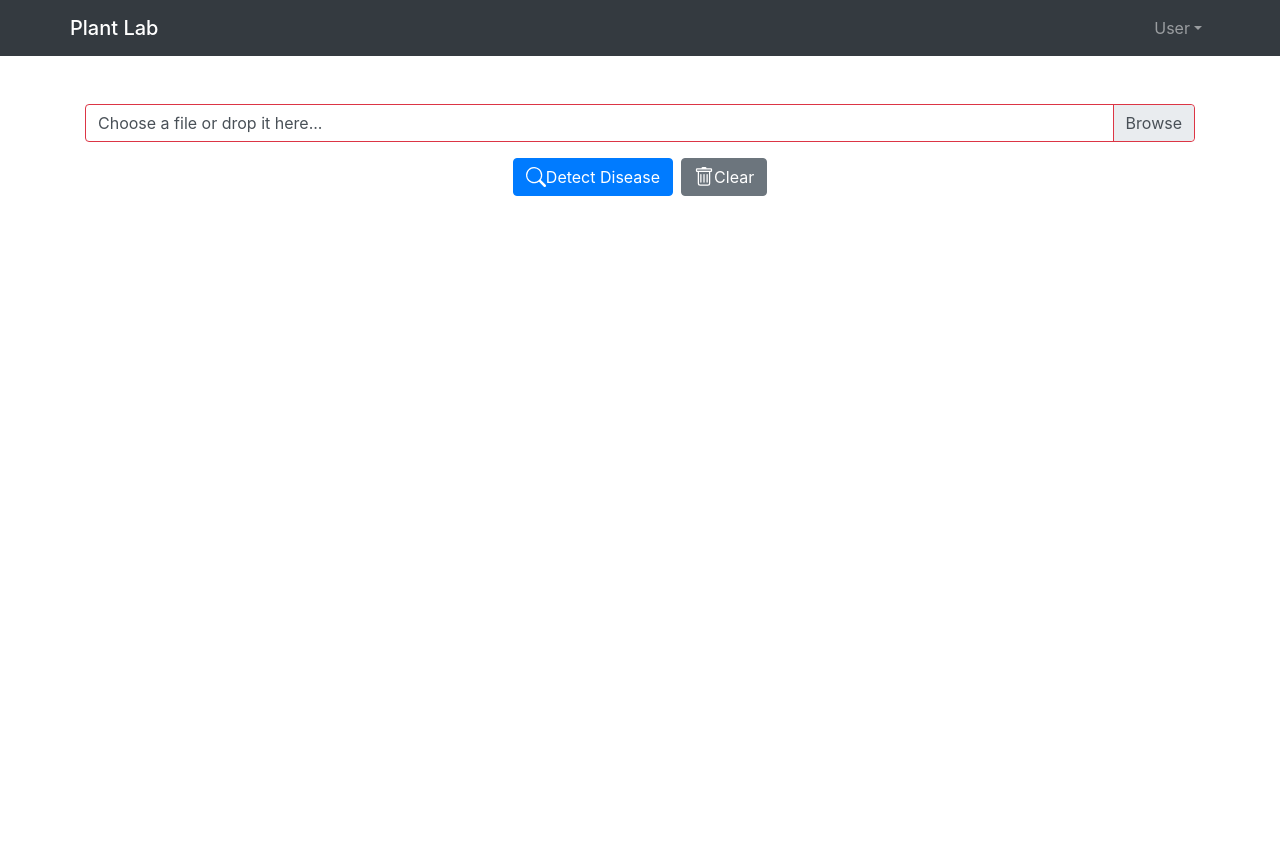
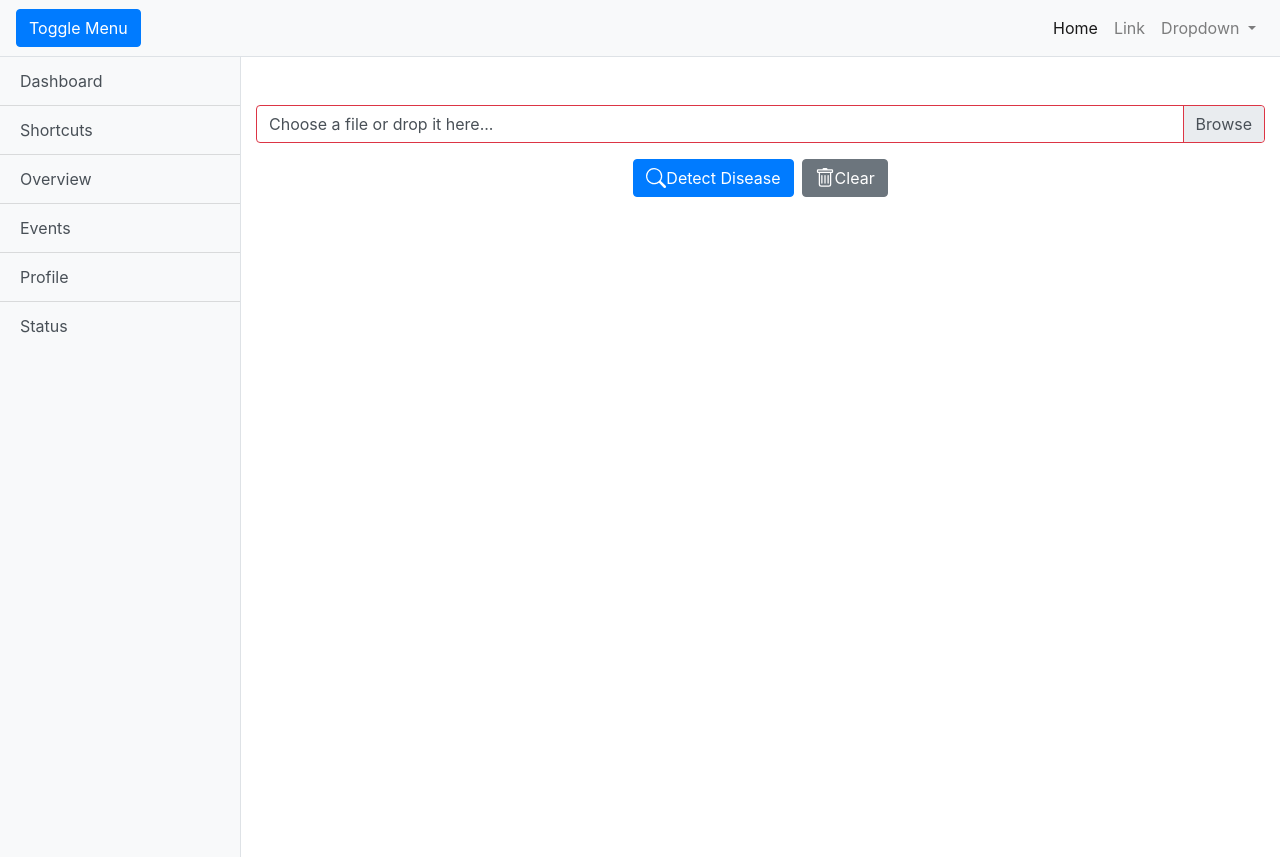
Before and after one commit to KwameKert/plantdiseaseClient, a Vue app: page /plant in a window 1280 px wide. Before the commit the page ends 800 px from the top, so only its background shows below. Built offline with nearby package versions, Linux system fonts and the light colour scheme; the HTML template or start-up script is replaced by a standard one.

Commit message:
header updated

```diff
--- a/public/styles.css
+++ b/public/styles.css
@@ -1,3 +1,3 @@
 body{
-    overflow-x: hidden;
+    overflow: hidden;
 }
--- a/src/components/layouts/Default.vue
+++ b/src/components/layouts/Default.vue
@@ -1,8 +1,13 @@
 <template>
     <div>
         <Header/>
-        <div class="container ">
-            <router-view></router-view>
+        <div class="d-flex " id="wrapper" v-bind:class="{ toggled: showMobileMenu }">
+            <Sidebar />
+            <div id="page-content-wrapper">
+                <div class="container">
+                    <router-view></router-view>
+                </div>
+            </div>
         </div>
     </div>
 
@@ -10,10 +15,13 @@
 
 <script>
 import Header from './Header';
+import Sidebar from './Sidebar';
+
 export default {
     name:'Default',
     components:{
-        Header
+        Header,
+        Sidebar
     }
 
 }
--- a/src/components/layouts/Header.vue
+++ b/src/components/layouts/Header.vue
@@ -1,10 +1,37 @@
 <template>
     <div>
-  <b-navbar type="dark" variant="dark">
+      <nav class="navbar navbar-expand-lg navbar-light bg-light border-bottom">
+        <button class="btn btn-primary" id="menu-toggle" @click="toggleMenu">Toggle Menu</button>
+
+        <button class="navbar-toggler" type="button" data-toggle="collapse" data-target="#navbarSupportedContent" aria-controls="navbarSupportedContent" aria-expanded="false" aria-label="Toggle navigation" >
+          <span class="navbar-toggler-icon"></span>
+        </button>
+
+        <div class="collapse navbar-collapse" id="navbarSupportedContent">
+          <ul class="navbar-nav ml-auto mt-2 mt-lg-0">
+            <li class="nav-item active">
+              <a class="nav-link" href="#">Home <span class="sr-only">(current)</span></a>
+            </li>
+            <li class="nav-item">
+              <a class="nav-link" href="#">Link</a>
+            </li>
+            <li class="nav-item dropdown">
+              <a class="nav-link dropdown-toggle" href="#" id="navbarDropdown" role="button" data-toggle="dropdown" aria-haspopup="true" aria-expanded="false">
+                Dropdown
+              </a>
+              <div class="dropdown-menu dropdown-menu-right" aria-labelledby="navbarDropdown">
+                <a class="dropdown-item" href="#">Action</a>
+                <a class="dropdown-item" href="#">Another action</a>
+                <div class="dropdown-divider"></div>
+                <a class="dropdown-item" href="#">Something else here</a>
+              </div>
+            </li>
+          </ul>
+        </div>
+      </nav>
+  <!-- <b-navbar type="dark" variant="dark">
       <div class="container">
-    <b-navbar-brand tag="h1" class="mb-0">Plant Lab</b-navbar-brand>
-    <b-navbar-nav>
-
+        <b-navbar-brand tag="h1" class="mb-0">Plant Lab</b-navbar-brand> <b-navbar-nav>
 
 
       <b-nav-item-dropdown text="User" right>
@@ -14,7 +41,7 @@
     </b-navbar-nav>
       </div>
 
-  </b-navbar>
+  </b-navbar> -->
 </div>
 </template>
 
--- a/src/components/layouts/Sidebar.vue
+++ b/src/components/layouts/Sidebar.vue
@@ -0,0 +1,23 @@
+<template>
+  <div class="bg-light border-right" id="sidebar-wrapper">
+      <div class="list-group list-group-flush">
+        <a href="#" class="list-group-item list-group-item-action bg-light">Dashboard</a>
+        <a href="#" class="list-group-item list-group-item-action bg-light">Shortcuts</a>
+        <a href="#" class="list-group-item list-group-item-action bg-light">Overview</a>
+        <a href="#" class="list-group-item list-group-item-action bg-light">Events</a>
+        <a href="#" class="list-group-item list-group-item-action bg-light">Profile</a>
+        <a href="#" class="list-group-item list-group-item-action bg-light">Status</a>
+      </div>
+    </div>
+</template>
+
+<script>
+export default {
+    name: 'Sidebar'
+
+}
+</script>
+
+<style>
+
+</style>
```
